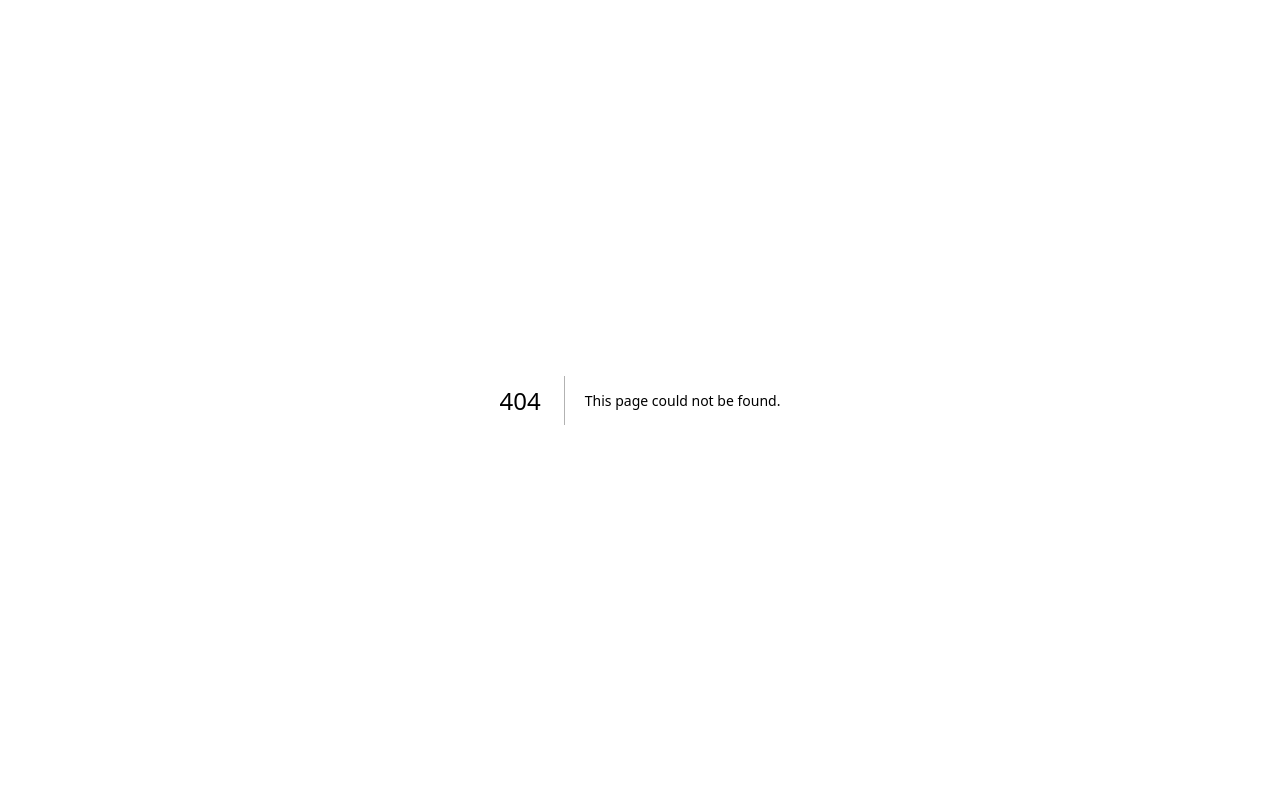
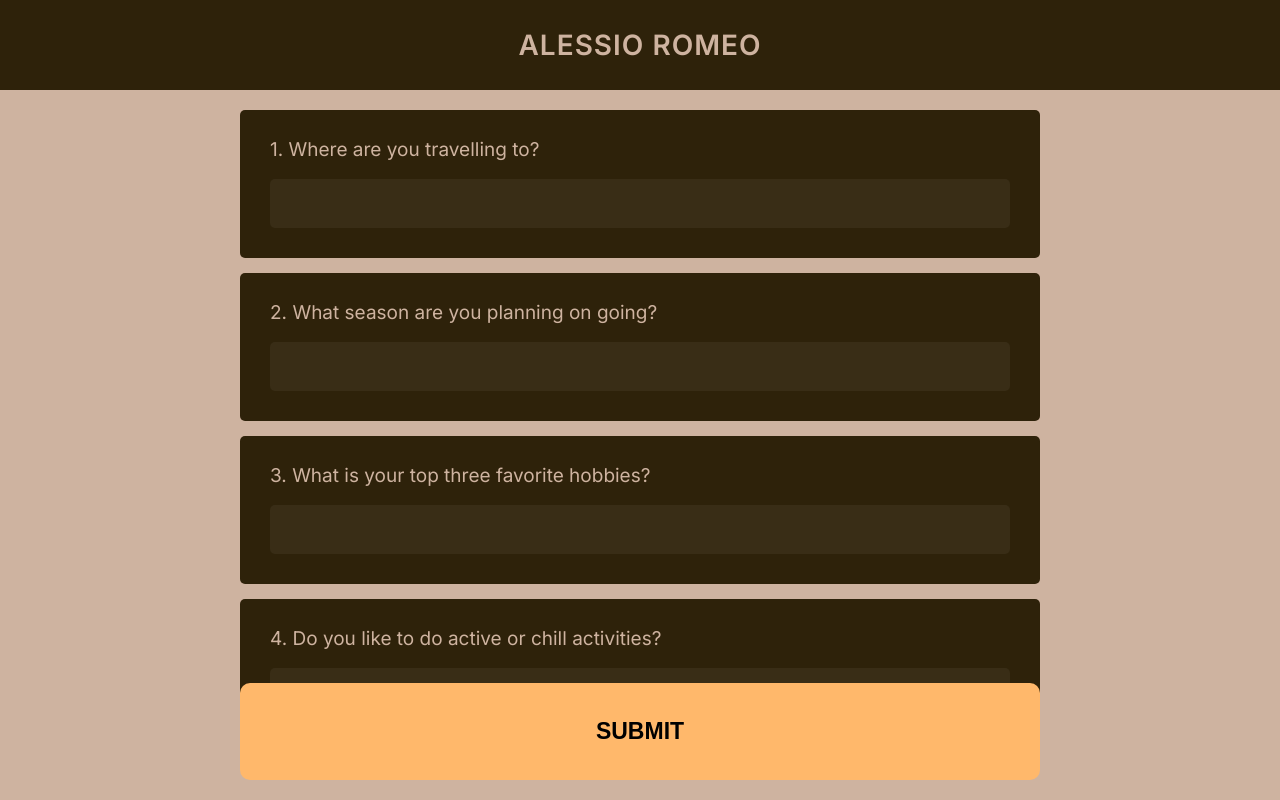
Before and after one commit to AlessioRomeo/TravelAI, a Next.js app: page /questionnaire in a window 1280 px wide. Before the commit this address had no page. Built offline with nearby package versions, Linux system fonts and the light colour scheme.

Commit message:
Changes in home

```diff
--- a/src/app/auth/signup/page.tsx
+++ b/src/app/auth/signup/page.tsx
@@ -10,7 +10,7 @@ export default function Home() {
         <input type="text" placeholder={"Enter username..."}/>
         <input type="password" placeholder={"Enter password..."}/>
         <button>Login</button>
-        <Link href={"/auth/login"}>Sign up if you don&apos;t have an account</Link>
+        <Link href={"/auth/login"}>Login if you have an account</Link>
       </form>
     </main>
   );
--- a/src/app/home/page.module.scss
+++ b/src/app/home/page.module.scss
@@ -21,10 +21,10 @@
   & > .history {
     max-height: 77%;
     width: 100%;
-    padding-block: 50px;
     box-sizing: border-box;
     flex: 1;
     overflow-y: scroll;
+    margin-block: 20px;
   }
   & > .generate {
     display: flex;
@@ -38,6 +38,7 @@
       font-size: 20px;
       text-decoration: none;
       color: black;
+      font-weight: 500;
       padding-block: 30px;
       padding-inline: 60px;
       border-radius: 10px;
--- /dev/null
+++ b/src/app/questionnaire/page.module.scss
@@ -0,0 +1,77 @@
+.main {
+  display: flex;
+  flex-direction: column;
+  width: 100vw;
+  height: 100vh;
+  max-height: 100vh;
+  & > nav {
+    display: flex;
+    align-items: center;
+    justify-content: center;
+    background-color: rgb(46, 34,10);
+    height: 90px;
+    font-size: 28px;
+    font-weight: 600;
+    letter-spacing: 1px;
+    & > a {
+      color: rgb(206, 179, 160);
+      text-decoration: none;
+    }
+  }
+  & > .questionnaire {
+    display: flex;
+    flex-direction: column;
+    align-items: center;
+    width: 100%;
+    box-sizing: border-box;
+    flex: .85;
+    overflow-y: scroll;
+    margin-top: 20px;
+    & > .question {
+      display: flex;
+      width: 800px;
+      flex-direction: column;
+      align-content: center;
+      background-color: rgb(46, 34,10);
+      padding: 30px;
+      border-radius: 5px;
+      margin-bottom: 15px;
+      box-sizing: border-box;
+      & > h2 {
+        color: rgb(206, 179, 160);
+        margin-bottom: 20px;
+        font-size: 19px;
+      }
+      & > input {
+        border: none;
+        width: 100%;
+        padding-block: 17px;
+        padding-inline: 20px;
+        box-sizing: border-box;
+        border-radius: 5px;
+        background-color: rgba(250, 250, 250, 0.05);
+        outline: none;
+        color: rgb(206, 179, 160);
+        &:focus {
+          border: 1px solid rgb(255, 184, 107);
+        }
+      }
+    }
+    & > button {
+      width: 800px;
+      background-color: rgb(255, 184, 107);
+      color: black;
+      border: none;
+      padding-block: 35px;
+      font-size: 23px;
+      font-weight: 600;
+      border-radius: 10px;
+      position: fixed;
+      bottom: 20px;
+      cursor: pointer;
+      &:hover {
+        background-color: rgb(241, 170, 92);
+      }
+    }
+  }
+}
--- /dev/null
+++ b/src/app/questionnaire/page.tsx
@@ -0,0 +1,42 @@
+import React from 'react';
+import styles from "./page.module.scss";
+import Link from "next/link";
+
+function Page() {
+    return (
+        <main className={styles.main}>
+            <nav>
+                <Link href={"/auth/login"}>ALESSIO ROMEO</Link>
+            </nav>
+            <form className={styles.questionnaire}>
+                <div className={styles.question}>
+                    <h2>1. Where are you travelling to?</h2>
+                    <input type="text"/>
+                </div>
+                <div className={styles.question}>
+                    <h2>2. What season are you planning on going?</h2>
+                    <input type="text"/>
+                </div>
+                <div className={styles.question}>
+                    <h2>3. What is your top three favorite hobbies?</h2>
+                    <input type="text"/>
+                </div>
+                <div className={styles.question}>
+                    <h2>4. Do you like to do active or chill activities?</h2>
+                    <input type="text"/>
+                </div>
+                <div className={styles.question}>
+                    <h2>5. Are you interested by history, art, etc?</h2>
+                    <input type="text"/>
+                </div>
+                <div className={styles.question}>
+                    <h2>6. Do you prefer walking or use transportation?</h2>
+                    <input type="text"/>
+                </div>
+                <button>SUBMIT</button>
+            </form>
+        </main>
+    );
+}
+
+export default Page;
```
